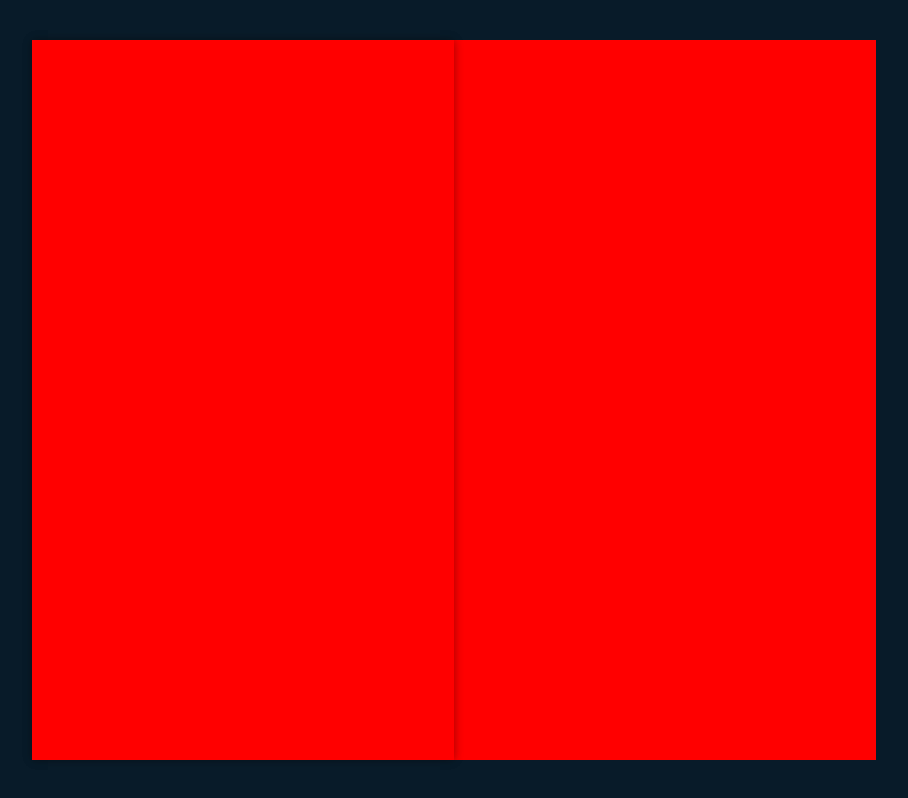
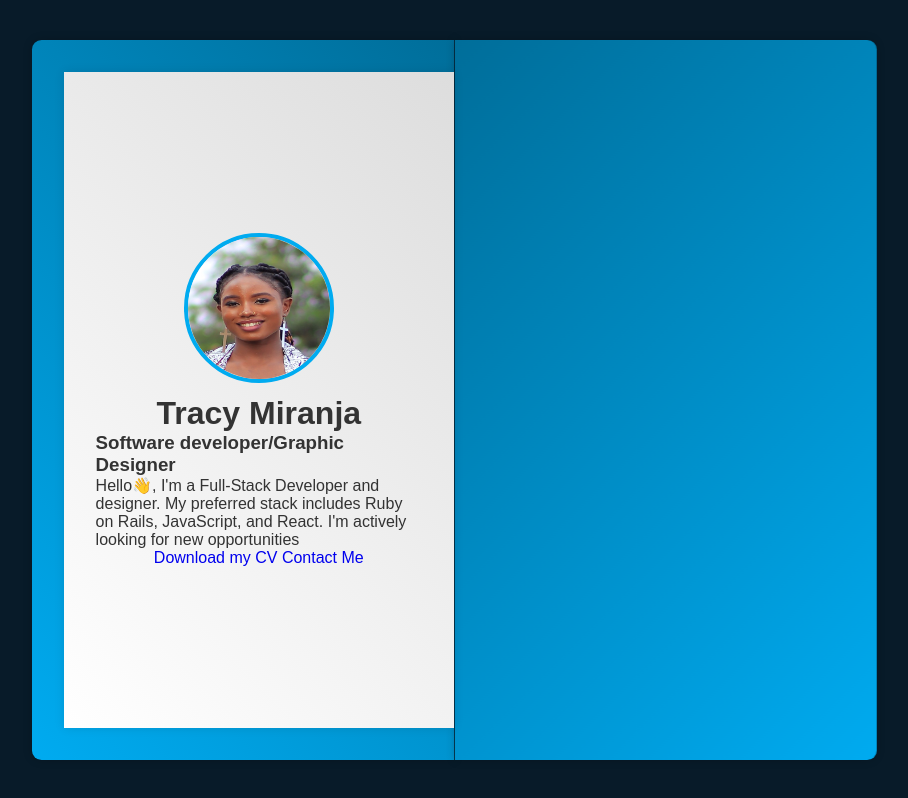
Before and after one commit to Tracy-miranja/3d-portfolio, a plain HTML site: page index.html in a window 1280 px wide. Shown: the whole page, without its empty margins (186-1094 px from the left). Drawn offline with nearby package versions, Linux system fonts and the light colour scheme.

Commit message:
Created the front page

```diff
--- a/index.html
+++ b/index.html
@@ -4,13 +4,43 @@
     <meta charset="UTF-8">
     <meta name="viewport" content="width=device-width, initial-scale=1.0">
     <link rel="stylesheet" href="style.css" />
+    <!--boxcons icons-->
+    <link href='https://unpkg.com/boxicons@2.1.4/css/boxicons.min.css' rel='stylesheet'>
     <title>Document</title>
 </head>
 <body>
 
    <div class="wrapper">
    <div class="cover cover-left"></div>
-   <div class="cover cover-Right"></div>
+   <div class="cover cover-right turn"></div>
+
+   <div class="book">
+   <div class="book-page page-left">
+    <div class="profile-page">
+        <img src="profile.JPG" alt="" />
+        <h1>Tracy Miranja</h1>
+        <h3>Software developer/Graphic Designer</h3>
+
+        <div class="social-media">
+            <a href=""><box-icon type='logo' name='facebook'></box-icon></a>
+            <a href=""><box-icon name='twitter' type='logo' ></box-icon></a>
+            <a href=""><box-icon name='linkedin' type='logo' ></box-icon></a>
+            <a href=""><box-icon name='instagram-alt' type='logo' ></box-icon></a>
+            <a href=""><box-icon name='github' type='logo' ></box-icon></a>
+        </div>
+
+       <p>Hello👋, I'm a Full-Stack Developer and designer.
+        My preferred stack includes Ruby on Rails, JavaScript,
+        and React. I'm actively looking for new opportunities</p>
+
+        <div class="btn-box">
+            <a href="#" class="btn">Download my CV</a>
+            <a href="#" class="btn contact-me">Contact Me</a>
+        </div>
+
+    </div>
+   </div>
+   </div>
     </div>
 
 <script src="script.js"></script>
--- a/style.css
+++ b/style.css
@@ -26,20 +26,68 @@ body{
     align-items: center;
     min-height: 100vh;
     background-color: var(--bg-color);
+    color: var(--text-color);
 }
 
 .wrapper{
     position: relative;
     width:66%;
     height:45rem;
-    background-color: red;
     align-self: center;
+    padding: 2rem;
+    /* background-color: red; */
 }
 
 .cover{
 position: absolute;
+top:0;
+left: 0;
 width: 50%;
 height: 100%;
-background-color: var(--cover-color);
+background: var(--cover-color) ;
 box-shadow: var(--box-shadow);
+border-top-left-radius: .6rem;
+border-bottom-left-radius: .6rem;
+transform-origin: right;
 }
+
+.cover-left{
+    z-index: -1;
+}
+
+.cover.cover-right.turn{
+    transform: rotateY(180deg);
+}
+
+.book{
+   position: relative;
+   width: 100%;
+   height: 100%;
+   display: flex;
+
+}
+
+.book .book-page{
+    position: absolute;
+    width: 50%;
+    height: 100%;
+    background: var(--pages-color);
+    box-shadow: 0 0 .6rem rgba(0,0,0, .1);
+    display: flex;
+    padding: 2rem;
+}
+.profile-page{
+    display: flex;
+    flex-direction: column;
+    justify-content: center;
+    align-items: center;
+    /* background: seagreen; */
+}
+
+.profile-page img{
+    width: 150px;
+    height: 150px;
+    border-radius: 50%;
+    border: .25rem solid var(--main-color);
+    margin-bottom: .8rem;
+}
```
Also changed, not shown: profile.JPG (added).
